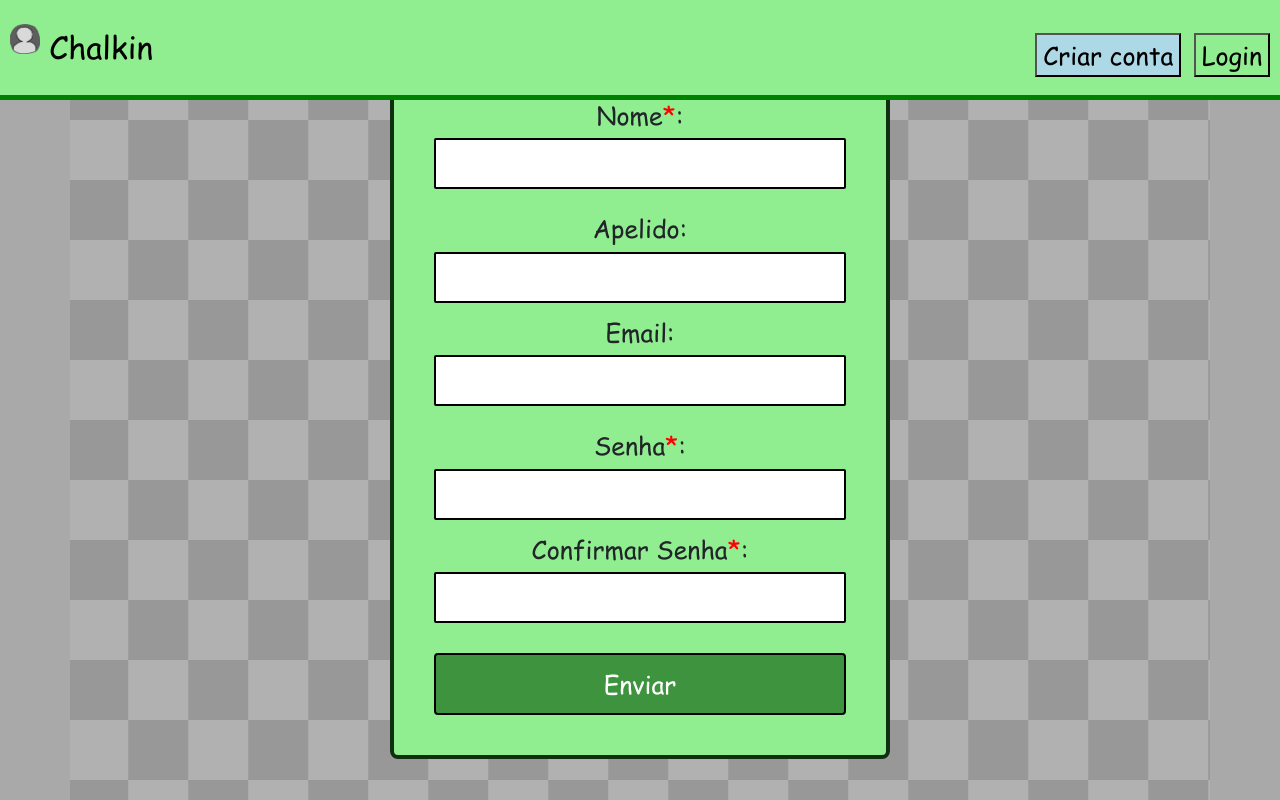
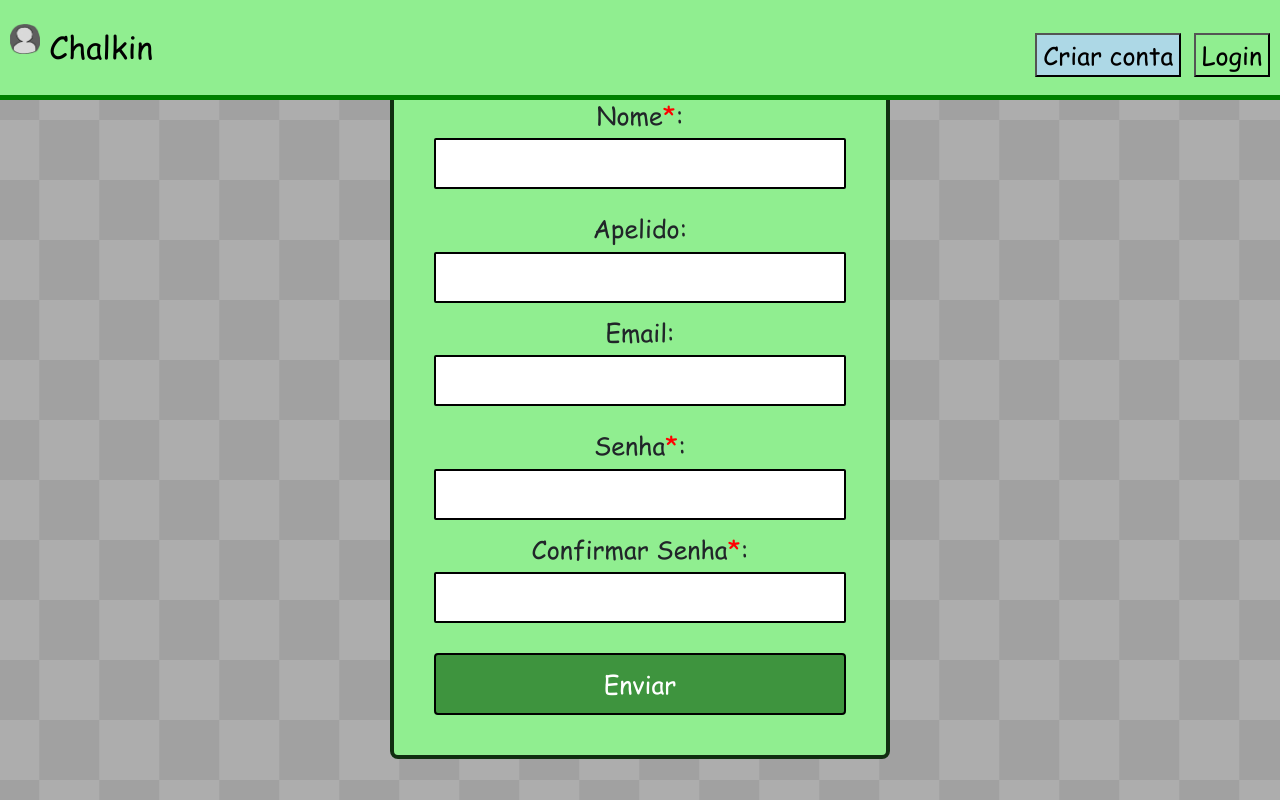
Before and after one commit to Enzopyetroo/Chalkin, a PHP site: page /register.php in a window 1280 px wide. Run offline with PHP 8.4, Linux system fonts and the light colour scheme; some libraries are stand-ins or nearby versions.

Commit message:
O FUNDO DE CHECKERS FUNCIONA AGORA EBAAAA

```diff
--- a/register.php
+++ b/register.php
@@ -164,17 +164,17 @@
         color: red;
     }
 
-    .container {
+    .containerCheckers {
         overflow: hidden;
         position: absolute;
         z-index: -1;
         width: 100%;
         height: 100%;
         margin: 0;
-        opacity: 0.1;
+        opacity: 0.05;
     }
 
-    .sliding-background {
+    .slidingBgCheckers {
         background: url("Imagens/checkers.png");
         height: 100vh;
         width: 300%;
@@ -194,8 +194,8 @@
 </head>
 <body>
 
-<div class="container">
-  <div class="sliding-background"></div>
+<div class="containerCheckers">
+  <div class="slidingBgCheckers"></div>
 </div>
 
     <?php include 'header.php';?>
```
Also changed, not shown: login.php (+5 -5 lines).
